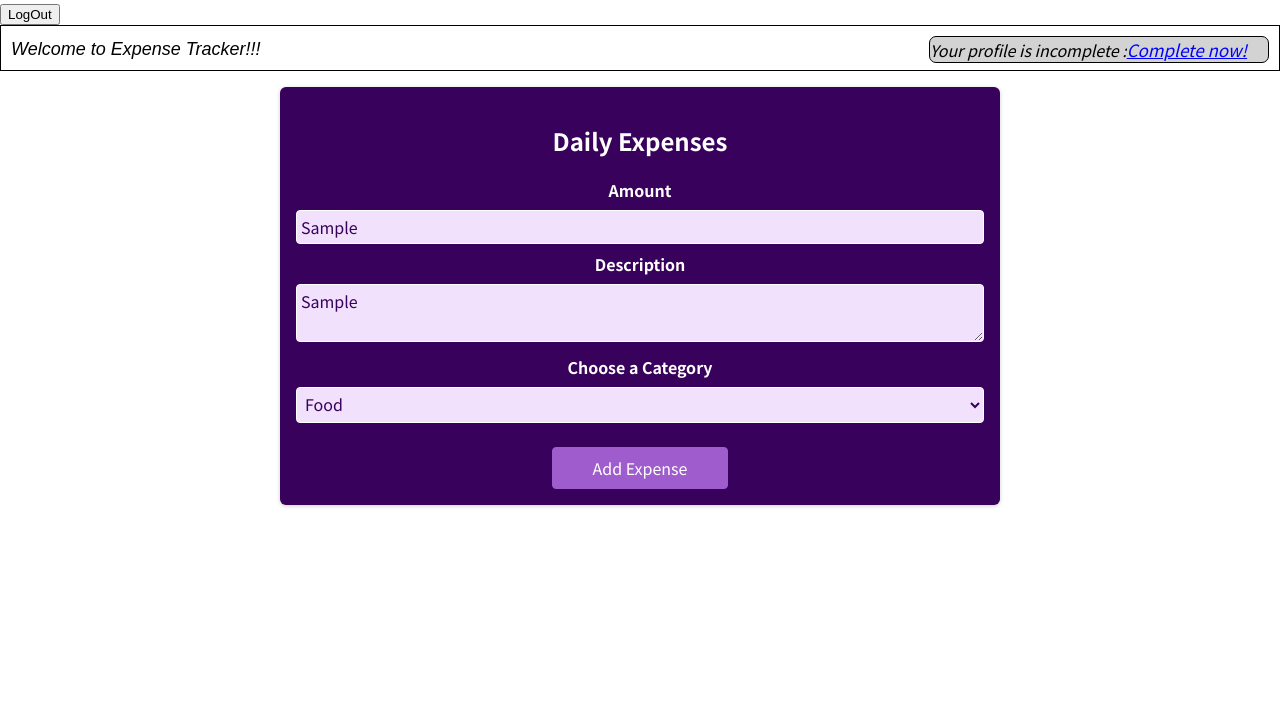
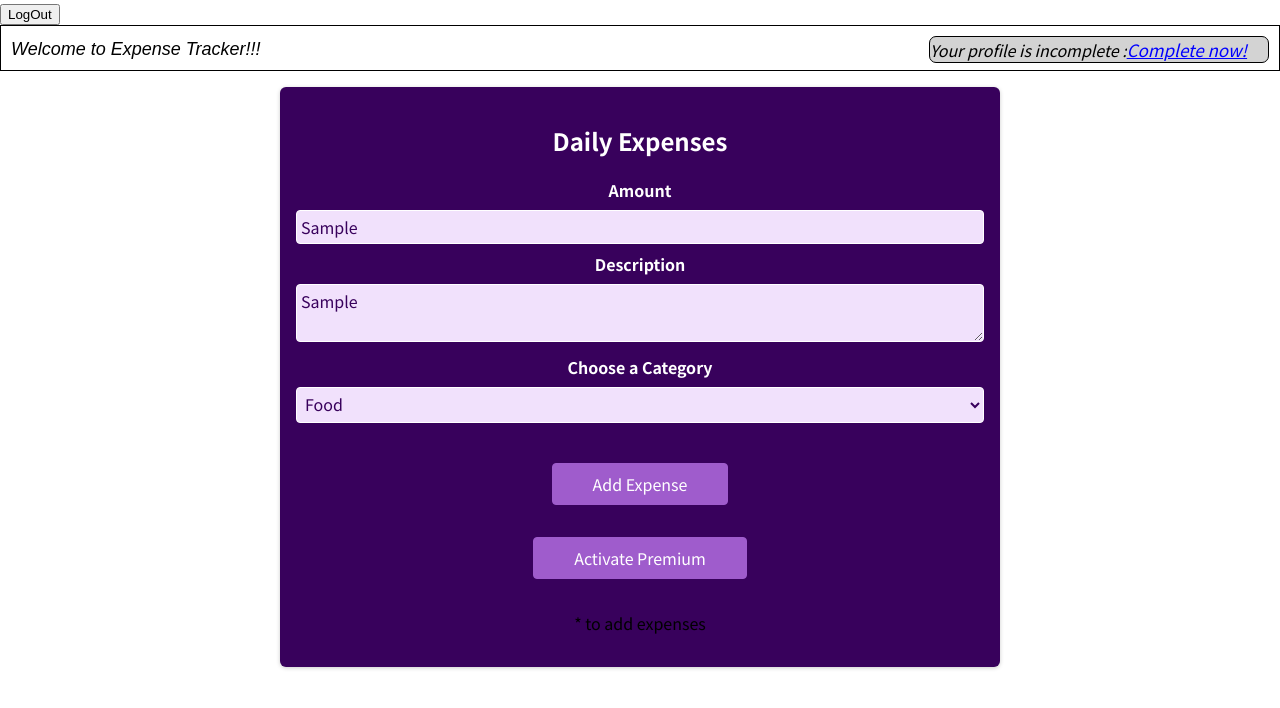
Before and after one commit to Vinay-M-01/Expense-Tracker, a React (Create React App) app: page /Welcome in a window 1280 px wide. Both pictures are taken after typing "Sample", "Sample" into the empty fields and a click on the button "Add Expense". Shown: the top 708 px of the page. Built offline with nearby package versions, Linux system fonts and the light colour scheme; no server answers.

Commit message:
T16-R2- Managing Expenses using redux

```diff
--- a/src/components/Pages/Expenses.js
+++ b/src/components/Pages/Expenses.js
@@ -1,5 +1,5 @@
 import classes from './Expenses.module.css'
-import { useEffect, useRef} from 'react'
+import { useEffect, useRef, useState} from 'react'
 import ExpensesList from './ExpensesList'
 import { useDispatch, useSelector } from 'react-redux';
 import { expenseActions } from '../../store'
@@ -13,7 +13,10 @@ const Expenses = (props) => {
     const descriptionInputRef = useRef()
     const categoryInputRef = useRef()
     // const [expenses, setExpenses] = useState([])
+    const [premium, setPremium] = useState(false)
     let ExpensesLIST = ExpensesList
+    const totalExpense = myExpensesDetails.reduce((accumulator,curValue)=>parseInt(curValue.Amount) + accumulator,0)
+
 
     // On reload get all the data from the backend
     useEffect(()=>{
@@ -54,7 +57,7 @@ const Expenses = (props) => {
         // let fetchedName;
 
         // setExpenses([...expenses, {amount:enteredAmount, desciption: enteredDescription, category: enteredCategory}])
-
+        if(parseInt(enteredAmount) + totalExpense < 800 || premium === true){
             fetch(`https://expense-tracker-3cdd6-default-rtdb.firebaseio.com/${loggedEmail}.json`,{
                 method:"POST",
                 body:JSON.stringify({
@@ -78,6 +81,7 @@ const Expenses = (props) => {
             }).then((data) => {
                 // fetchedName = data.name
                 // console.log('name= ' + fetchedName)
+
                     alert('Data is sent to Backend successfully!!!')
                     // setExpenses([...expenses, {name: data.name, amount:enteredAmount, desciption: enteredDescription, category: enteredCategory}])
                     dispatch(expenseActions.addUser({name: data.name, Amount:enteredAmount, Description: enteredDescription, Category: enteredCategory}))
@@ -85,6 +89,10 @@ const Expenses = (props) => {
             }).catch(err =>{
                 alert(err.errorMessage)
             })
+        }else{
+            return setPremium(true)
+        }
+
 
     }
 
@@ -118,6 +126,8 @@ const Expenses = (props) => {
 
         <div className={classes.actions}>
           <button type='submit'>Add Expense</button>
+          {premium && <button type='submit'>Activate Premium </button> }
+          {premium && <p> * to add expenses</p>}
 {/*
           <button
             type='button'
--- a/src/components/Pages/Expenses.module.css
+++ b/src/components/Pages/Expenses.module.css
@@ -71,6 +71,7 @@
     border: 1px solid #9f5ccc;
     border-radius: 4px;
     padding: 0.5rem 2.5rem;
+    margin: 1rem;
   }
 
   .actions button:hover {
```
Lines whose indentation alone changed are shown as unchanged.
